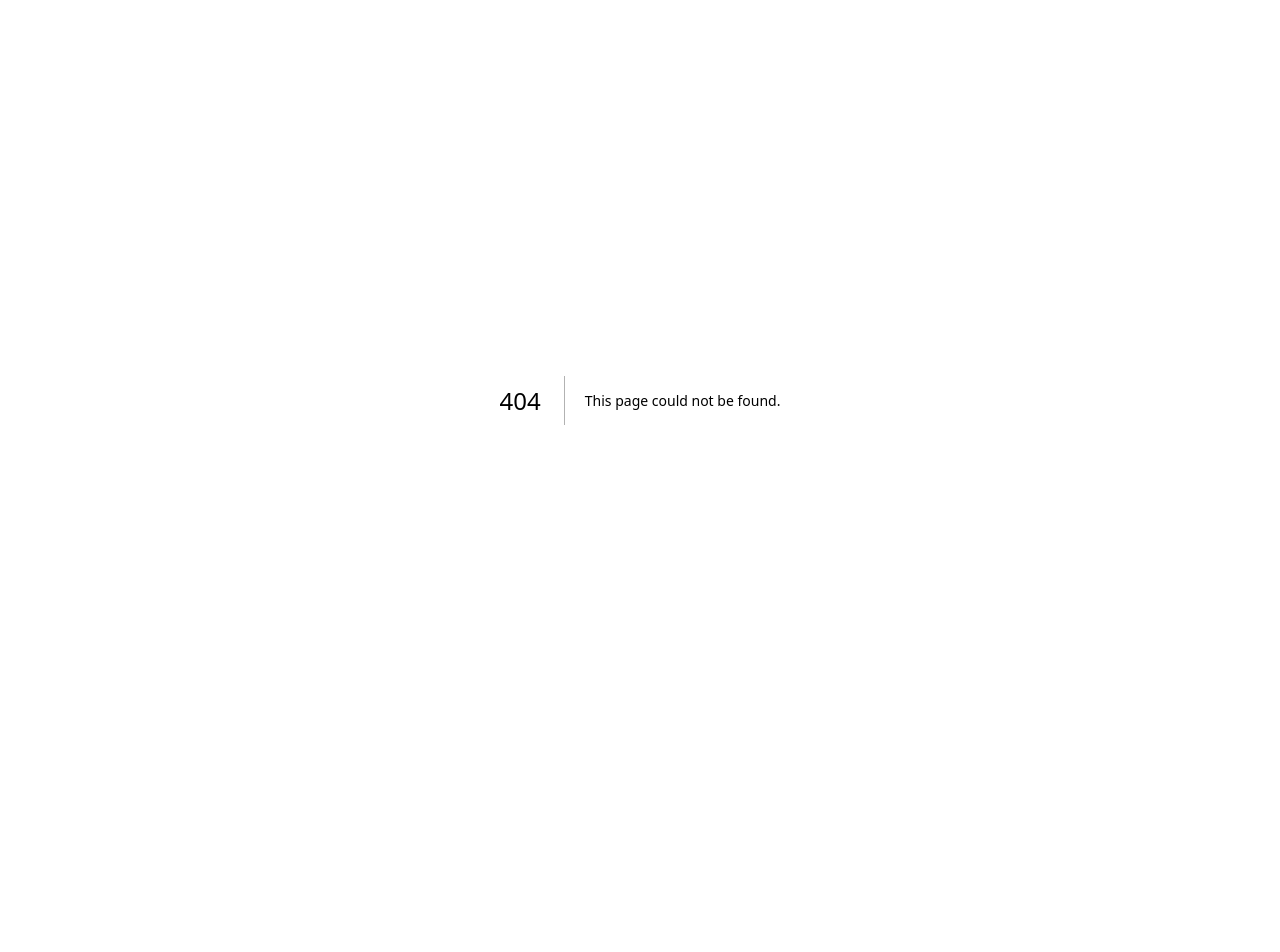
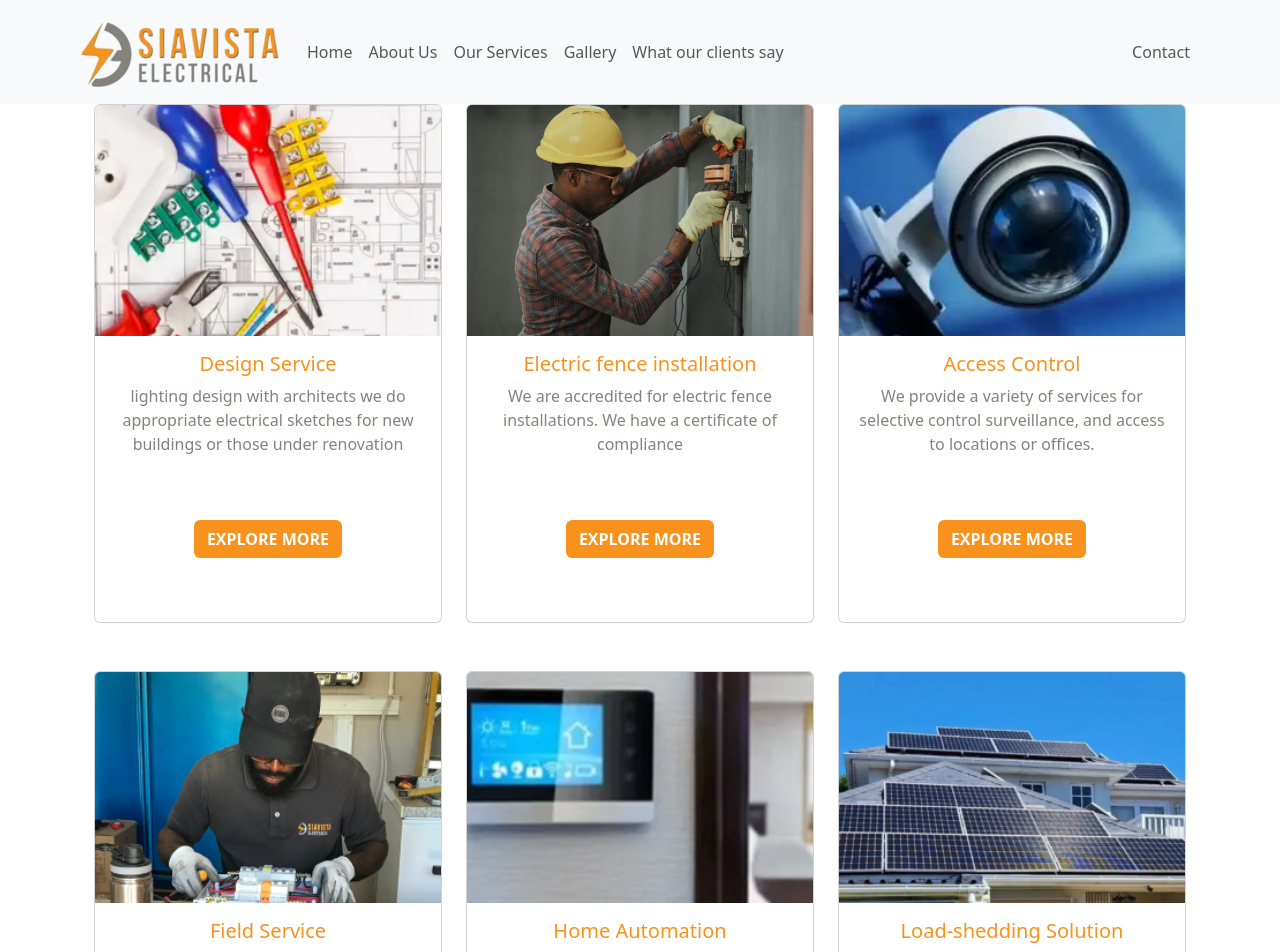
Before and after one commit to namootatech/siavista, a Next.js app: page /services in a window 1280 px wide. Before the commit this address had no page. Shown: the top 952 px of the page. Before the commit the page ends 800 px from the top, so only its background shows below. Built offline with nearby package versions, Linux system fonts and the light colour scheme; no server answers.

Commit message:
Completed sevices about section, links and copy

```diff
--- a/src/pages/about-us.js
+++ b/src/pages/about-us.js
@@ -15,22 +15,18 @@ const AboutUs = () => {
         {
           imageUrl: 'about-carousel1.png',
           title: 'Design Service',
-          description: 'lighting design with architects we do appropriate electrical sketches for new buildings or those under renovation'
         },
         {
           imageUrl: 'about-carousel2.png',
           title: 'Electric fence installation',
-          description: 'We are accredited for electric fence installations. We have a certificate of compliance'
         },
         {
           imageUrl: 'about-carousel1.png',
           title: 'Design Service',
-          description: 'lighting design with architects we do appropriate electrical sketches for new buildings or those under renovation'
         },
         {
           imageUrl: 'about-carousel2.png',
           title: 'Electric fence installation',
-          description: 'We are accredited for electric fence installations. We have a certificate of compliance'
         },
     ];
 
@@ -50,7 +46,7 @@ const AboutUs = () => {
                 <h1 className="text-capitalize">Power Up with Our Unmatched Electrical Services!</h1>
               </div> */}
               <div id="history-section">
-                <h2 className="text-orange mt-3 mb2">Our Organization, History, &amp; Background</h2>
+                <h2 className="text-orange mt-3 mb2">Our Organization History &amp; Background</h2>
                 <p className="text-grey">
                   Our vast &amp; extensive history has aided us to observe a mundane and stagnant routine of operation within our industry whilst partnered with other employers and companies, which was largely echoed by all our organization&apos;s stakeholders which have impacted our organization&apos;s growth and development through a journey of years, whilst flexibly handling different roles within our home away from home - Siavista.
                 </p>
--- /dev/null
+++ b/src/pages/services.js
@@ -0,0 +1,63 @@
+import moment from 'moment';
+import Image from 'next/image';
+import React, { useState, useEffect } from 'react';
+
+import Layout from '@/components/layout';
+import Head from 'next/head';
+import Link from 'next/link';
+import Services from '@/components/services';
+import { Container } from 'react-bootstrap';
+
+
+const AboutUs = () => {
+  const servicesData = [
+    {
+      imageUrl: 'service3.png',
+      title: 'Design Service',
+      description: 'lighting design with architects we do appropriate electrical sketches for new buildings or those under renovation'
+    },
+    {
+      imageUrl: 'electrician.jpg',
+      title: 'Electric fence installation',
+      description: 'We are accredited for electric fence installations. We have a certificate of compliance'
+    },
+    {
+      imageUrl: 'service5.jpg',
+      title: 'Access Control',
+      description: 'We provide a variety of services for selective control surveillance, and access to locations or offices. '
+    },
+    {
+      imageUrl: 'service2.png',
+      title: 'Field Service',
+      description: 'Emergency services during non-standard hours, troubleshooting, on-site inspections, commissioning, investigations, and proactive maintenance.'
+    },
+    {
+      imageUrl: 'service6.jpg',
+      title: 'Home Automation',
+      description: 'Comprehensive automation solutions, such as curtain and lighting control, scene creation, and control through remote devices or touchscreen, whether you\'re nearby or far away.'
+    },
+    {
+      imageUrl: 'service0.png',
+      title: 'Load-shedding Solution',
+      description: 'Green energy, Inverter installations as a backup system or with Solar panels Wind turbines Installations Generator Installations'
+    }
+  ];
+
+  return (
+    <Layout
+      seo={{
+        title: 'Services',
+        description:
+          'Siavista Electrical Services, showcasing our commitment to providing high-quality electrical services, access control solutions, home automation, and security systems. Discover how our expertise and dedication have earned us trust across various industries.',
+      }}
+    >
+      <div>
+        <main className='container'>
+          <Services services={servicesData} columnSize={4}/>
+        </main>
+      </div>
+    </Layout>
+  );
+};
+
+export default AboutUs;
```
